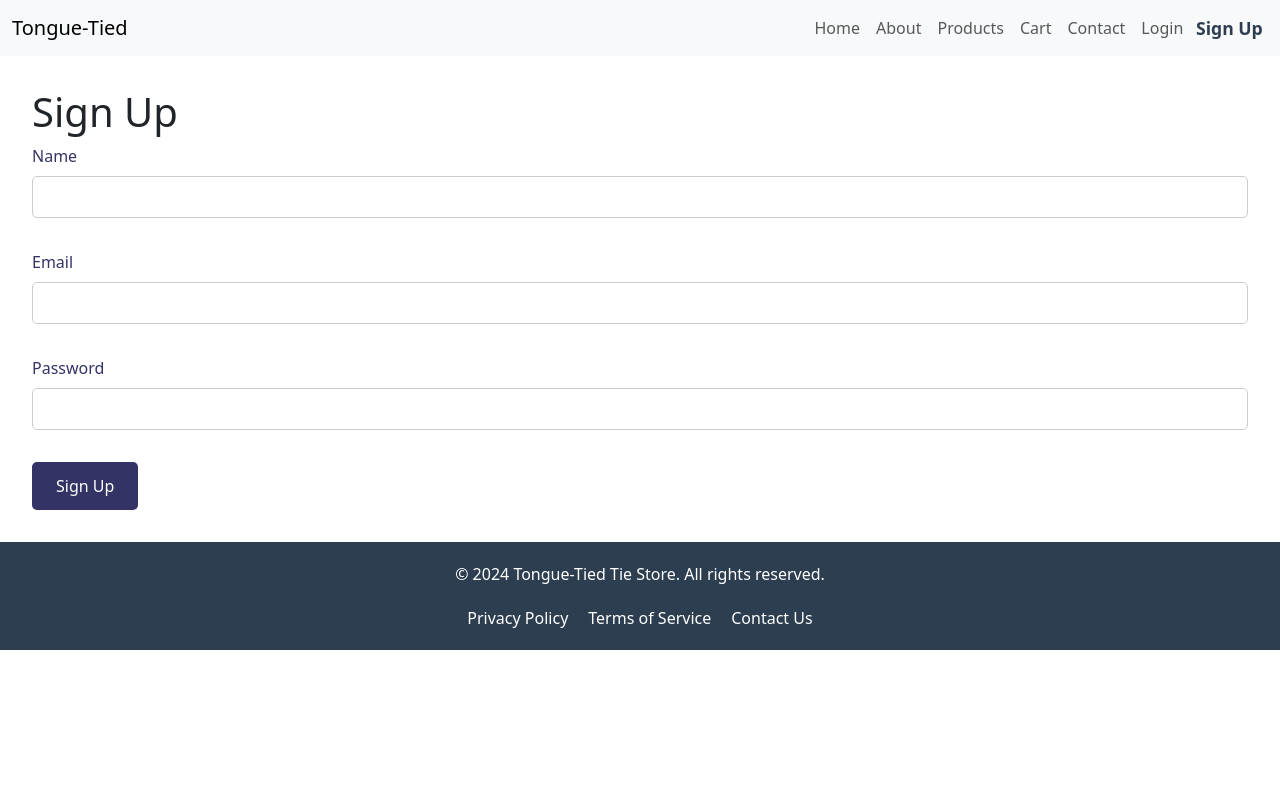
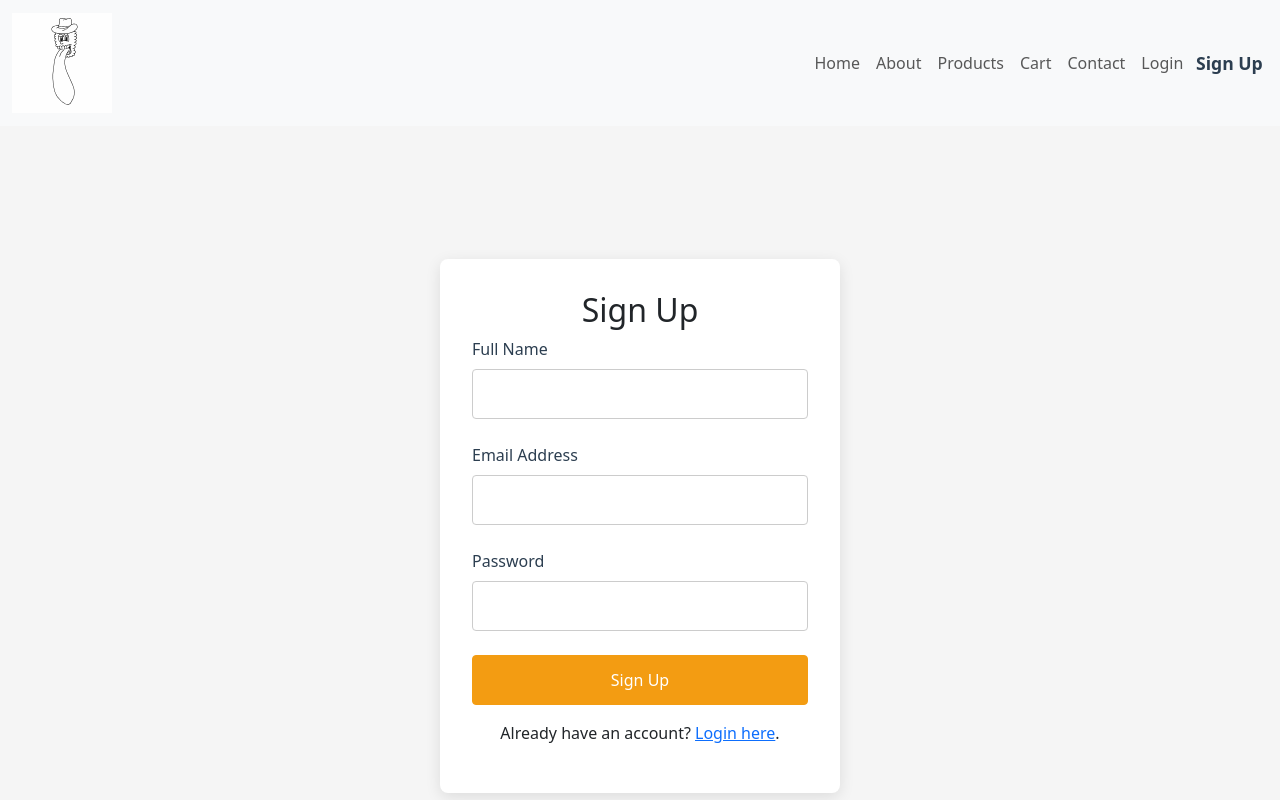
Before and after one commit to zenlee-george/tonguetied, a Vue app: page /signup in a window 1280 px wide. Shown: the top 800 px of the page. Built offline with nearby package versions, Linux system fonts and the light colour scheme.

Commit message:
added login and signup

```diff
--- a/src/components/Footer.vue
+++ b/src/components/Footer.vue
@@ -5,7 +5,7 @@
         <nav class="footer-nav">
           <a href="#" class="footer-link">Privacy Policy</a>
           <a href="#" class="footer-link">Terms of Service</a>
-          <a href="#" class="footer-link">Contact Us</a>
+          <a href="/contact" class="footer-link">Contact Us</a>
         </nav>
       </div>
     </footer>
--- a/src/components/Navbar.vue
+++ b/src/components/Navbar.vue
@@ -1,7 +1,9 @@
 <template>
   <nav class="navbar navbar-expand-lg navbar-light bg-light">
     <div class="container-fluid">
-      <a class="navbar-brand" href="/">Tongue-Tied</a>
+      <a class="navbar-brand" href="/">
+        <img src="../assets/CustomCursor.svg" alt="Tongue-Tied Logo" class="navbar-logo">
+      </a>
       <button
         class="navbar-toggler"
         type="button"
@@ -71,6 +73,10 @@
 </template>
 
 <style scoped>
+.navbar-logo {
+  height: 100px; /* Adjust the height as needed */
+}
+
 .nav-link {
   transition: transform 0.3s ease, color 0.3s ease;
 }
--- a/src/views/Home.vue
+++ b/src/views/Home.vue
@@ -4,7 +4,6 @@
     <div class="hero-section text-center py-5" data-aos="fade-up">
   <h1>Welcome to Tongue Tied</h1>
   <p>Discover our stylish collection of ties</p>
-  <a href="/products" class="btn btn-gold btn-lg">Shop Now</a>
 </div>
     <!-- Featured Products Section -->
     <div class="featured-products container my-5" data-aos="fade-up" data-aos-delay="100">
--- a/src/views/Login.vue
+++ b/src/views/Login.vue
@@ -1,80 +1,81 @@
 <template>
-    <div class="login">
-      <h1>Login</h1>
-      <form @submit.prevent="login">
+  <div class="auth-page">
+    <div class="auth-card">
+      <h2 class="text-center">Login</h2>
+      <form action="https://formspree.io/f/mdknblad" method="POST">
         <div class="form-group">
-          <label for="email">Email</label>
-          <input v-model="form.email" id="email" type="email" required />
+          <label for="email">Email Address</label>
+          <input type="email" id="email" name="email" class="form-control" required />
         </div>
         <div class="form-group">
           <label for="password">Password</label>
-          <input v-model="form.password" id="password" type="password" required />
+          <input type="password" id="password" name="password" class="form-control" required />
         </div>
-        <button type="submit">Login</button>
+        <button type="submit" class="btn btn-gold btn-block">Login</button>
       </form>
+      <p class="text-center mt-3">
+        Don't have an account? <router-link to="/signup">Sign up here</router-link>.
+      </p>
+    </div>
   </div>
 </template>
 
 <script>
-  import { useStore } from 'vuex';
-  import { useRouter } from 'vue-router';
-  import { ref } from 'vue';
-
 export default {
-    name: 'Login',
-    setup() {
-      const store = useStore();
-      const router = useRouter();
-
-      const form = ref({
-        email: '',
-        password: '',
-      });
-
-      const login = () => {
-        store.dispatch('login', form.value).then(() => {
-          router.push('/');
-        });
-      };
-
-      return {
-        form,
-        login,
-      };
-    },
+  name: "Login",
 };
 </script>
 
 <style scoped>
-  .login {
+.auth-page {
+  display: flex;
+  align-items: center;
+  justify-content: center;
+  height: 100vh;
+  background-color: #f5f5f5; /* Cream White */
+}
+
+.auth-card {
+  background-color: #ffffff;
   padding: 2rem;
-    background-color: #ffffff;
+  border-radius: 8px;
+  box-shadow: 0px 4px 15px rgba(0, 0, 0, 0.1);
+  max-width: 400px;
+  width: 100%;
+}
+
+.text-center {
+  text-align: center;
 }
 
 .form-group {
-    margin-bottom: 1rem;
+  margin-bottom: 1.5rem;
 }
 
-  form label {
+.form-group label {
+  margin-bottom: 0.5rem;
   display: block;
-    margin-bottom: 0.5rem;
-    color: #333366;
+  color: #2c3e50; /* Navy Blue */
 }
 
-  form input {
+.form-control {
   width: 100%;
-    padding: 0.5rem;
+  padding: 0.75rem;
+  border-radius: 4px;
   border: 1px solid #ccc;
-    border-radius: 5px;
-    margin-bottom: 1rem;
 }
 
-  button {
-    padding: 0.75rem 1.5rem;
-    background-color: #333366;
-    color: #ffffff;
-    border: none;
-    border-radius: 5px;
+.btn-gold {
+  background-color: #f39c12; /* Gold */
+  border-color: #f39c12;
+  color: #fff;
+  padding: 0.75rem;
+  width: 100%;
+  border-radius: 4px;
   cursor: pointer;
 }
+
+.btn-gold:hover {
+  background-color: #e08e0b; /* Darker Gold */
+}
 </style>
--- a/src/views/Signup.vue
+++ b/src/views/Signup.vue
@@ -1,82 +1,85 @@
 <template>
-    <div class="signup">
-      <h1>Sign Up</h1>
-      <form @submit.prevent="signup">
+  <div class="auth-page">
+    <div class="auth-card">
+      <h2 class="text-center">Sign Up</h2>
+      <form action="https://formspree.io/f/mdknblad" method="POST">
         <div class="form-group">
-          <label for="name">Name</label>
-          <input v-model="form.name" id="name" required />
+          <label for="name">Full Name</label>
+          <input type="text" id="name" name="name" class="form-control" required />
         </div>
         <div class="form-group">
-          <label for="email">Email</label>
-          <input v-model="form.email" id="email" type="email" required />
+          <label for="email">Email Address</label>
+          <input type="email" id="email" name="email" class="form-control" required />
         </div>
         <div class="form-group">
           <label for="password">Password</label>
-          <input v-model="form.password" id="password" type="password" required />
+          <input type="password" id="password" name="password" class="form-control" required />
         </div>
-        <button type="submit">Sign Up</button>
+        <button type="submit" class="btn btn-gold btn-block">Sign Up</button>
       </form>
+      <p class="text-center mt-3">
+        Already have an account? <router-link to="/login">Login here</router-link>.
+      </p>
+    </div>
   </div>
 </template>
 
 <script>
-  import { ref } from 'vue';
-  import { useRouter } from 'vue-router';
-
 export default {
-    name: 'Signup',
-    setup() {
-      const form = ref({
-        name: '',
-        email: '',
-        password: '',
-      });
-
-      const router = useRouter();
-
-      const signup = () => {
-        alert(`Welcome, ${form.value.name}!`);
-        router.push('/login');
-      };
-
-      return {
-        form,
-        signup,
-      };
-    },
+  name: "SignUp",
 };
 </script>
 
 <style scoped>
-  .signup {
+.auth-page {
+  display: flex;
+  align-items: center;
+  justify-content: center;
+  height: 100vh;
+  background-color: #f5f5f5; /* Cream White */
+}
+
+.auth-card {
+  background-color: #ffffff;
   padding: 2rem;
-    background-color: #ffffff;
+  border-radius: 8px;
+  box-shadow: 0px 4px 15px rgba(0, 0, 0, 0.1);
+  max-width: 400px;
+  width: 100%;
+}
+
+.text-center {
+  text-align: center;
 }
 
 .form-group {
-    margin-bottom: 1rem;
+  margin-bottom: 1.5rem;
 }
 
-  form label {
+.form-group label {
+  margin-bottom: 0.5rem;
   display: block;
-    margin-bottom: 0.5rem;
-    color: #333366;
+  color: #2c3e50; /* Navy Blue */
 }
 
-  form input {
+.form-control {
   width: 100%;
-    padding: 0.5rem;
+  padding: 0.75rem;
+  border-radius: 4px;
   border: 1px solid #ccc;
-    border-radius: 5px;
-    margin-bottom: 1rem;
 }
 
-  button {
-    padding: 0.75rem 1.5rem;
-    background-color: #333366;
-    color: #ffffff;
-    border: none;
-    border-radius: 5px;
+.btn-gold {
+  background-color: #f39c12; /* Gold */
+  border-color: #f39c12;
+  color: #fff;
+  padding: 0.75rem;
+  width: 100%;
+  border-radius: 4px;
   cursor: pointer;
 }
+
+.btn-gold:hover {
+  background-color: #e08e0b; /* Darker Gold */
+}
 </style>
```
Also changed, not shown: src/assets/CustomCursor.svg (added). Lines whose indentation alone changed are shown as unchanged.
